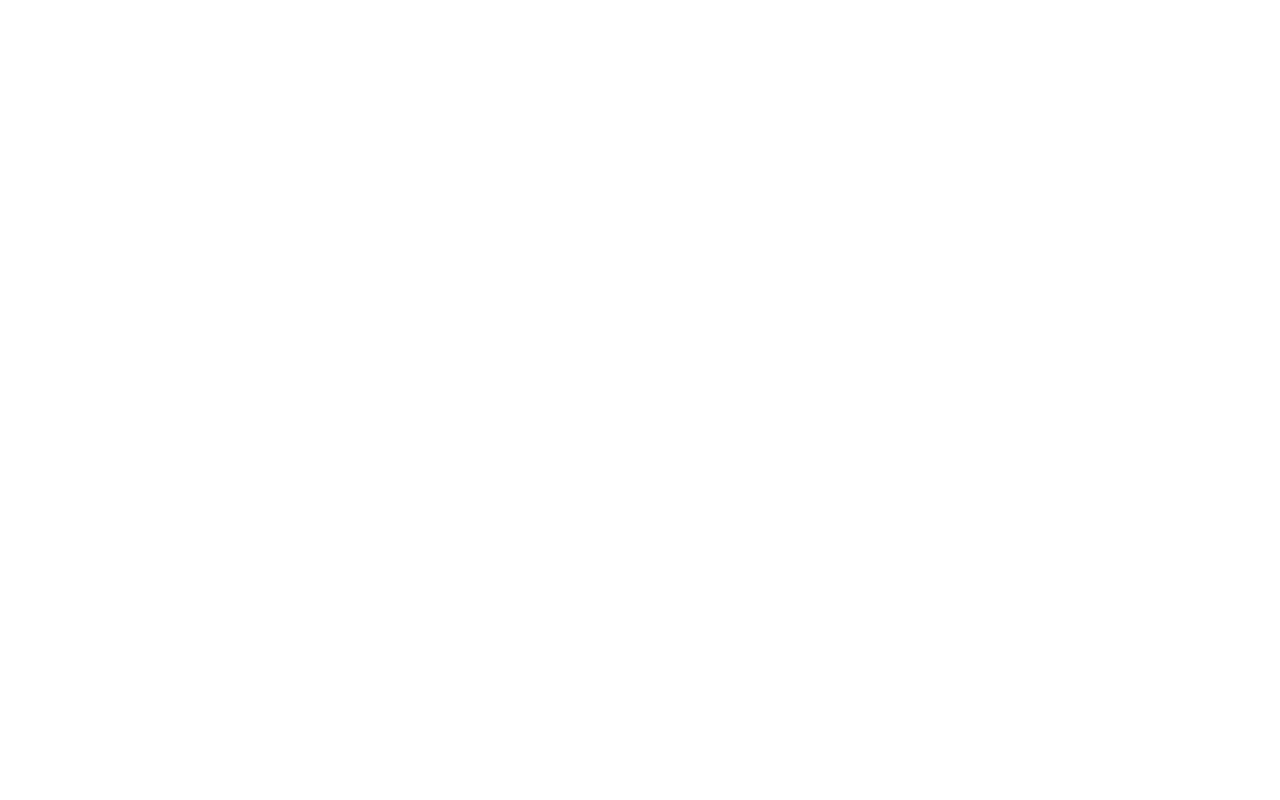
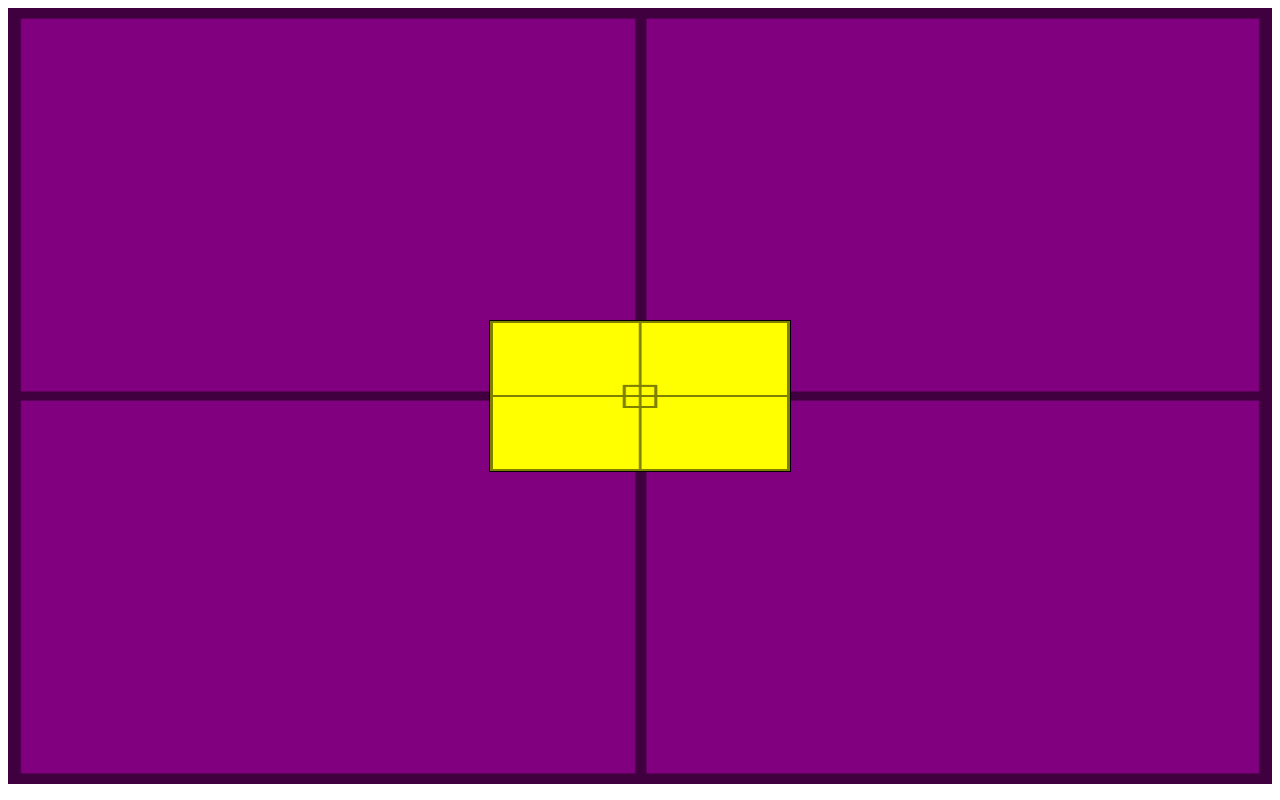
Before and after one commit to raphaelaniziodasilva/HTML5-CSS, a plain HTML site: page Exercicios/ex022/fundo005.html in a window 1280 px wide. Drawn offline with Linux system fonts and the light colour scheme.

Commit message:
atualizei

```diff
--- a/Exercicios/ex022/fundo005.html
+++ b/Exercicios/ex022/fundo005.html
@@ -6,6 +6,35 @@
     <meta name="viewport" content="width=device-width, initial-scale=1.0">
     <title>Centralização vertical</title>
     <style>
+        #container {
+            background-color: purple;
+            height: 97vh;
+            background-image: url(imagens/target001.png);
+            background-size: 100% 100%;
+            position: relative;
+        }
+        #conteudo {
+            width: 300px;
+            height: 150px;
+            border: 1px solid black;
+            background-color: yellow;
+
+            background-image: url(imagens/target001.png);
+            background-size: 100% 100%;
+            position: absolute;
+
+            left: 50%;
+            top: 50%;
+
+            transform: translate(-50%, -50%);
+
+
+
+
+
+
+        }
+
 
     </style>
 </head>
@@ -13,6 +42,7 @@
     <section id="container">
         <article id="conteudo">
 
+
         </article>
     </section>
 
```
